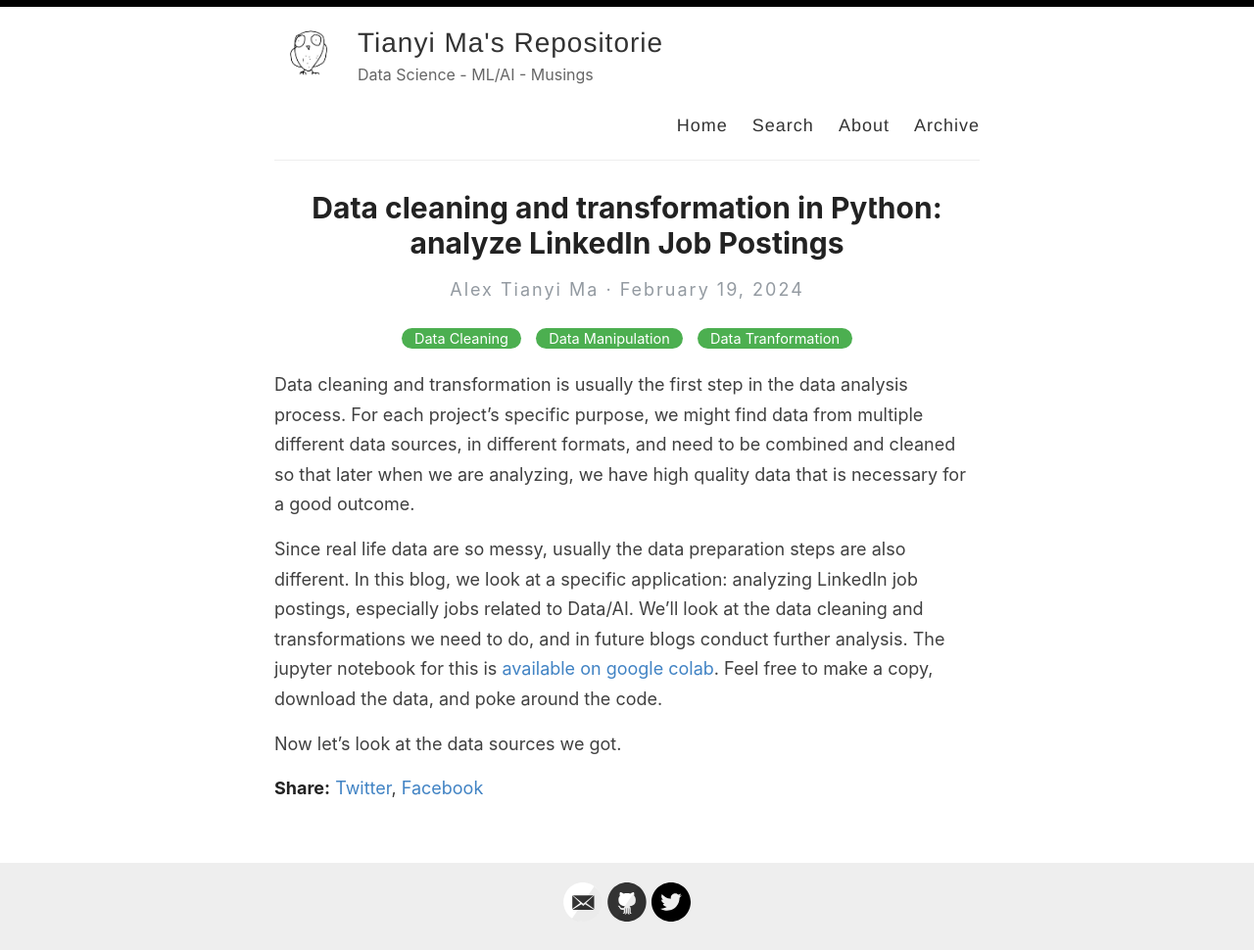
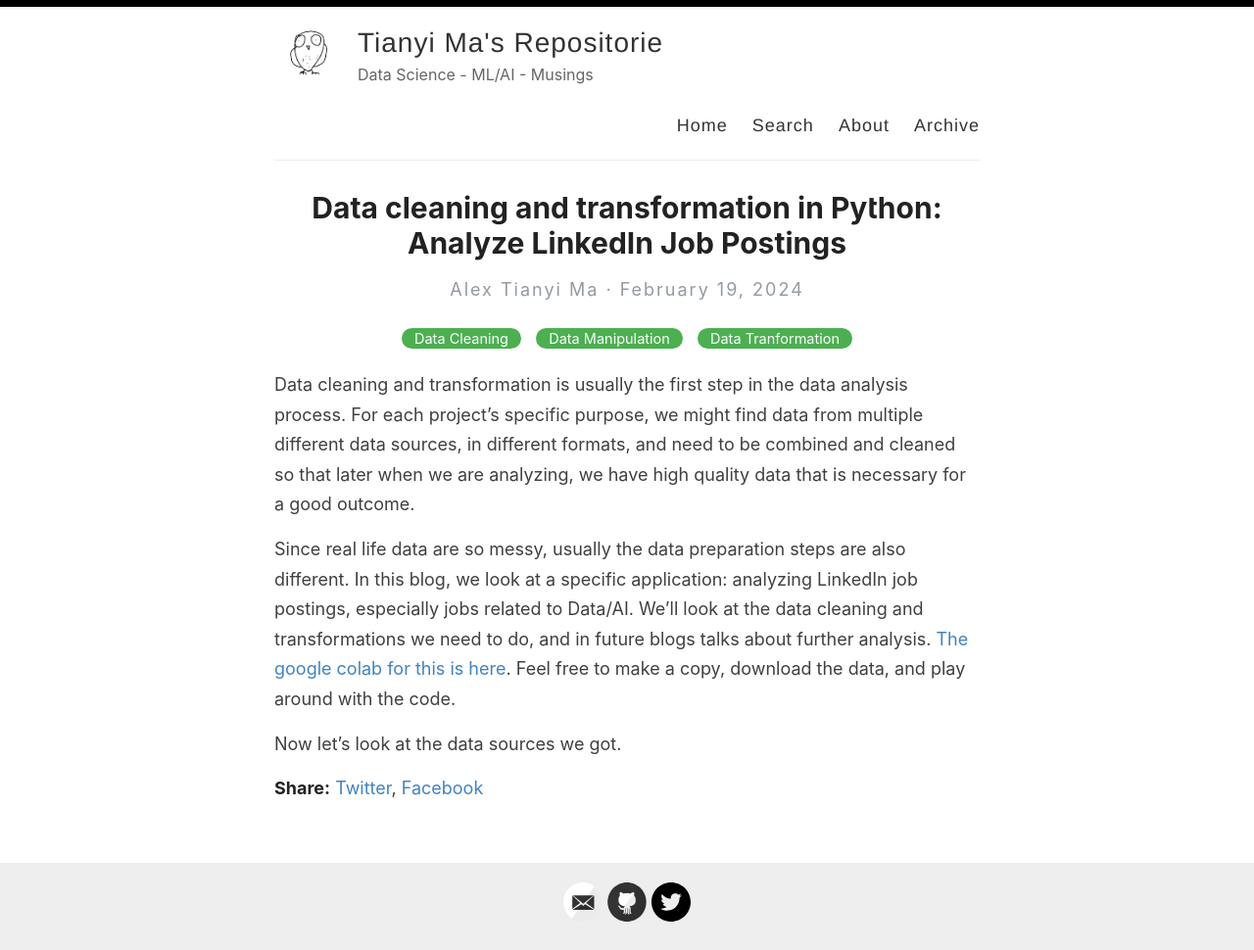
Before and after one commit to tianyimasf/ai, a Jekyll site: the page built from _posts/2024-2-19-data-cleaning.md, in a window 1280 px wide. Shown: the whole page at 98% size. Built offline with Jekyll 4.4.1, drawn with Linux system fonts in a browser that asks for light colours.

Commit message:
edit new blog: data cleaning with linkedin analysis

```diff
--- a/_posts/2024-2-19-data-cleaning.md
+++ b/_posts/2024-2-19-data-cleaning.md
@@ -1,12 +1,12 @@
 ---
 layout: post
-title: "Data cleaning and transformation in Python: analyze LinkedIn Job Postings"
+title: "Data cleaning and transformation in Python: Analyze LinkedIn Job Postings"
 categories: [Data Cleaning, Data Manipulation, Data Tranformation]
 excerpt: Data cleaning and transformation is usually the first step in the data analysis process. For each project's specific purpose, we might find data from multiple different data sources, in different formats, and need to be combined and cleaned so that later when we are analyzing, we have high quality data that is necessary for a good outcome.
 ---
 
 Data cleaning and transformation is usually the first step in the data analysis process. For each project's specific purpose, we might find data from multiple different data sources, in different formats, and need to be combined and cleaned so that later when we are analyzing, we have high quality data that is necessary for a good outcome.
 
-Since real life data are so messy, usually the data preparation steps are also different. In this blog, we look at a specific application: analyzing LinkedIn job postings, especially jobs related to Data/AI. We'll look at the data cleaning and transformations we need to do, and in future blogs conduct further analysis. The jupyter notebook for this is [available on google colab](https://colab.research.google.com/drive/1X-l681ONO4KBlak7Pf4-JfGUloOP1549?usp=sharing). Feel free to make a copy, download the data, and poke around the code.
+Since real life data are so messy, usually the data preparation steps are also different. In this blog, we look at a specific application: analyzing LinkedIn job postings, especially jobs related to Data/AI. We'll look at the data cleaning and transformations we need to do, and in future blogs talks about further analysis. [The google colab for this is here](https://colab.research.google.com/drive/1X-l681ONO4KBlak7Pf4-JfGUloOP1549?usp=sharing). Feel free to make a copy, download the data, and play around with the code.
 
 Now let's look at the data sources we got.
```
